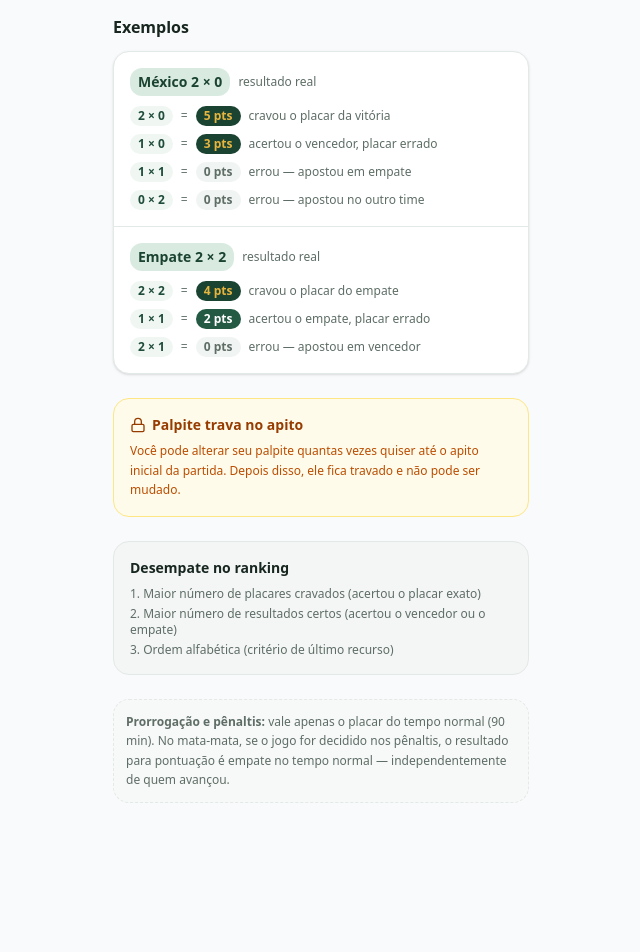
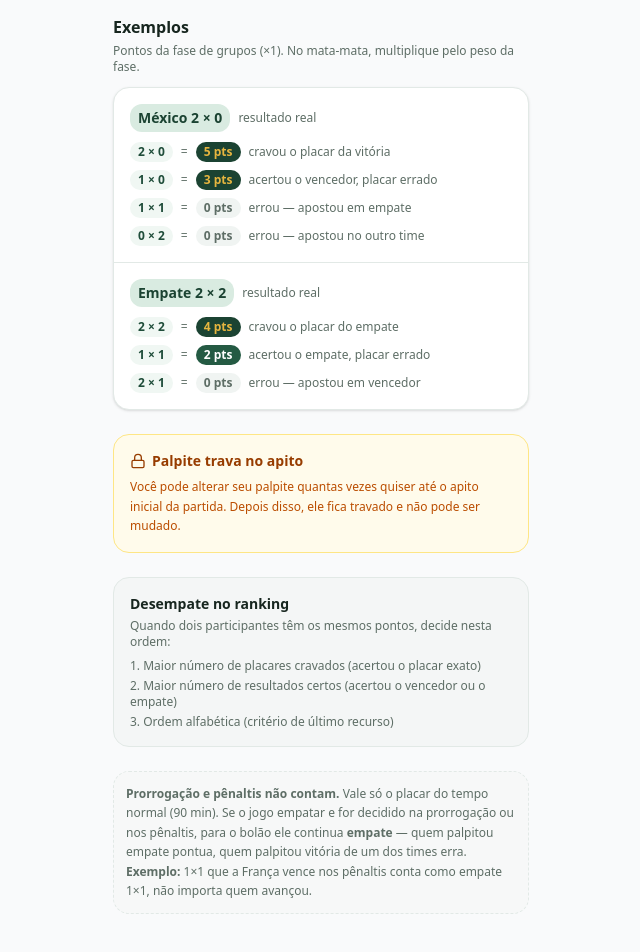
Before and after one commit to emersonjds/bolao-copa, a Next.js app: page /regras in a window 1280 px wide. Shown: the part 1094-2046 px from the top of the page, without its empty margins (319-959 px from the left). Before the commit the page ends 1993 px from the top, so only its background shows below. Built offline with nearby package versions, Linux system fonts and the light colour scheme; no server answers.

Commit message:
clarify rules copy for examples, penalties and tie-break

```diff
--- a/src/app/regras/page.tsx
+++ b/src/app/regras/page.tsx
@@ -212,9 +212,12 @@ export default function RegrasPage() {
 
       {/* Exemplos */}
       <section aria-labelledby="titulo-exemplos">
-        <h2 id="titulo-exemplos" className="mb-3 font-display text-base font-bold text-foreground">
+        <h2 id="titulo-exemplos" className="mb-1 font-display text-base font-bold text-foreground">
           Exemplos
         </h2>
+        <p className="mb-3 text-xs text-muted-foreground">
+          Pontos da fase de grupos (×1). No mata-mata, multiplique pelo peso da fase.
+        </p>
         <div className="divide-y divide-border rounded-2xl border border-border bg-card shadow-sm">
           {EXEMPLOS.map((exemplo) => (
             <div key={exemplo.resultado} className="p-4">
@@ -267,6 +270,9 @@ export default function RegrasPage() {
         <h2 id="titulo-desempate" className="text-sm font-semibold text-foreground">
           Desempate no ranking
         </h2>
+        <p className="mt-1 text-xs text-muted-foreground">
+          Quando dois participantes têm os mesmos pontos, decide nesta ordem:
+        </p>
         <ol className="mt-2 list-inside list-decimal space-y-1 text-xs text-muted-foreground">
           <li>Maior número de placares cravados (acertou o placar exato)</li>
           <li>Maior número de resultados certos (acertou o vencedor ou o empate)</li>
@@ -277,9 +283,13 @@ export default function RegrasPage() {
       {/* Nota sobre pênaltis */}
       <div className="rounded-2xl border border-dashed border-border bg-muted/30 p-3">
         <p className="text-xs leading-relaxed text-muted-foreground">
-          <span className="font-semibold">Prorrogação e pênaltis:</span> vale apenas o placar do
-          tempo normal (90 min). No mata-mata, se o jogo for decidido nos pênaltis, o resultado para
-          pontuação é empate no tempo normal — independentemente de quem avançou.
+          <span className="font-semibold">Prorrogação e pênaltis não contam.</span> Vale só o placar
+          do tempo normal (90 min). Se o jogo empatar e for decidido na prorrogação ou nos pênaltis,
+          para o bolão ele continua <span className="font-semibold">empate</span> — quem palpitou
+          empate pontua, quem palpitou vitória de um dos times erra.
+          <br />
+          <span className="font-semibold">Exemplo:</span> 1×1 que a França vence nos pênaltis conta
+          como empate 1×1, não importa quem avançou.
         </p>
       </div>
     </div>
```
